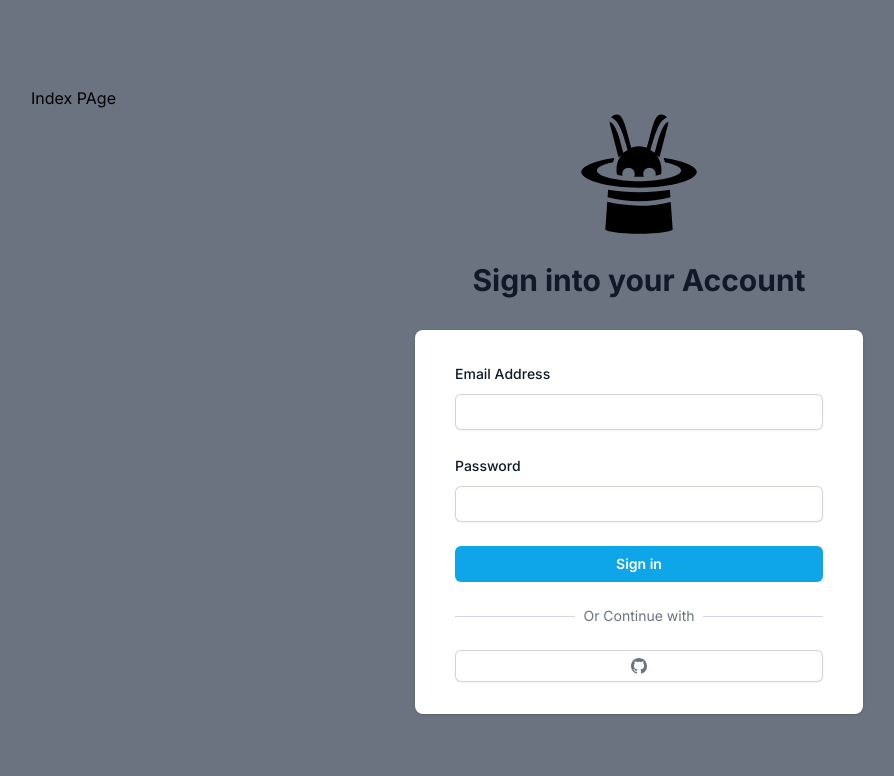
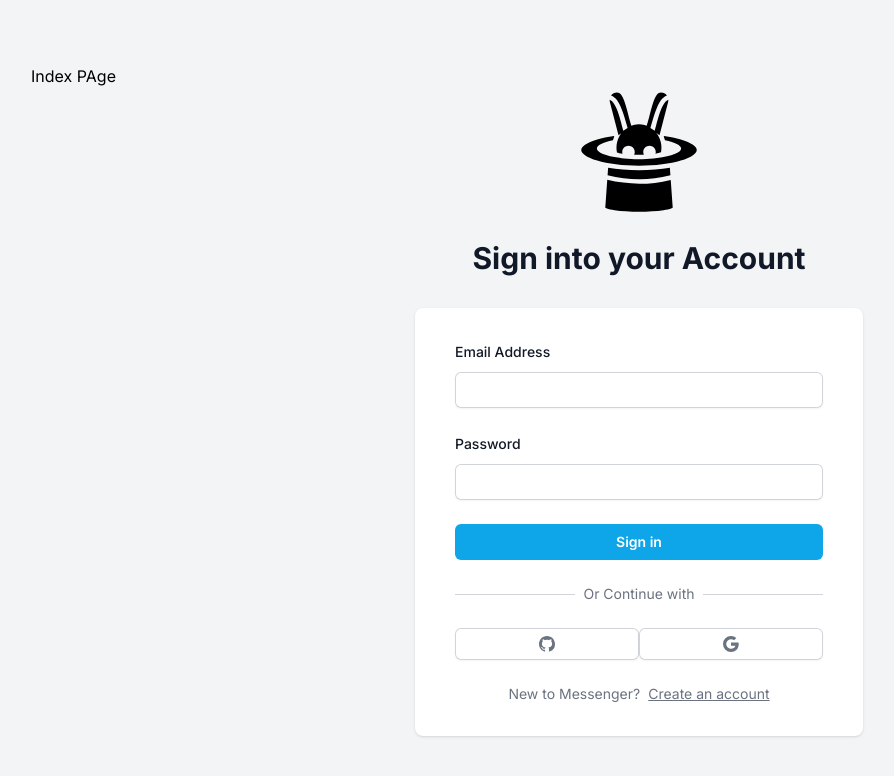
Before and after one commit to business-thiem/messenger-clone-v1, a Next.js app: page / in a window 1280 px wide. Shown: the top 776 px of the page, without its empty margins (1-895 px from the left). Built offline with nearby package versions, Linux system fonts and the light colour scheme.

Commit message:
auth form with toggled states

```diff
--- a/app/(site)/components/AuthForm.tsx
+++ b/app/(site)/components/AuthForm.tsx
@@ -5,7 +5,7 @@ import Input from "@/app/components/inputs/Input";
 import { useCallback, useState } from "react";
 import { FieldValues, SubmitHandler, useForm } from "react-hook-form";
 import AuthSocialButton from "./AuthSocialButton";
-import { BsGithub } from "react-icons/bs";
+import { BsGithub, BsGoogle } from "react-icons/bs";
 
 type Variant = "LOGIN" | "REGISTER";
 
@@ -54,7 +54,13 @@ const AuthForm = () => {
       <div className="bg-white px-4 py-8 shadow sm:rounded-lg sm:px-10">
         <form className="space-y-6" onSubmit={handleSubmit(onSubmit)}>
           {variant === "REGISTER" && (
-            <Input id="name" label="Name" register={register} errors={errors} />
+            <Input
+              id="name"
+              label="Name"
+              register={register}
+              errors={errors}
+              disabled={isLoading}
+            />
           )}
           <Input
             id="email"
@@ -62,6 +68,7 @@ const AuthForm = () => {
             type="email"
             register={register}
             errors={errors}
+            disabled={isLoading}
           />
           <Input
             id="password"
@@ -69,6 +76,7 @@ const AuthForm = () => {
             type="password"
             register={register}
             errors={errors}
+            disabled={isLoading}
           />
           <div>
             <Button disabled={isLoading} fullWidth type="submit">
@@ -90,7 +98,25 @@ const AuthForm = () => {
           </div>
 
           <div className="mt-6 flex gap">
-            <AuthSocialButton icon={BsGithub} />
+            <AuthSocialButton
+              icon={BsGithub}
+              onClick={() => socialAction("github")}
+            />
+            <AuthSocialButton
+              icon={BsGoogle}
+              onClick={() => socialAction("google")}
+            />
+          </div>
+        </div>
+
+        <div className="flex gap-2 justify-center text-sm mt-6 px-2 text-gray-500">
+          <div>
+            {variant === "LOGIN"
+              ? "New to Messenger?"
+              : "Already have an account?"}
+          </div>
+          <div onClick={toggleVariant} className="underline cursor-pointer">
+            {variant === "LOGIN" ? "Create an account" : "Login"}
           </div>
         </div>
       </div>
--- a/app/(site)/page.tsx
+++ b/app/(site)/page.tsx
@@ -3,7 +3,7 @@ import AuthForm from "./components/AuthForm";
 
 export default function Home() {
   return (
-    <div className="flex min-h-full flex-col justify-center py-12 sm:px-6 lg:px-8 bg-gray-500">
+    <div className="flex min-h-full flex-col justify-center py-12 sm:px-6 lg:px-8 bg-gray-100">
       {" "}
       Index PAge
       <div className="sm:mx-auto sm:w-full sm:max-w-md">
```
